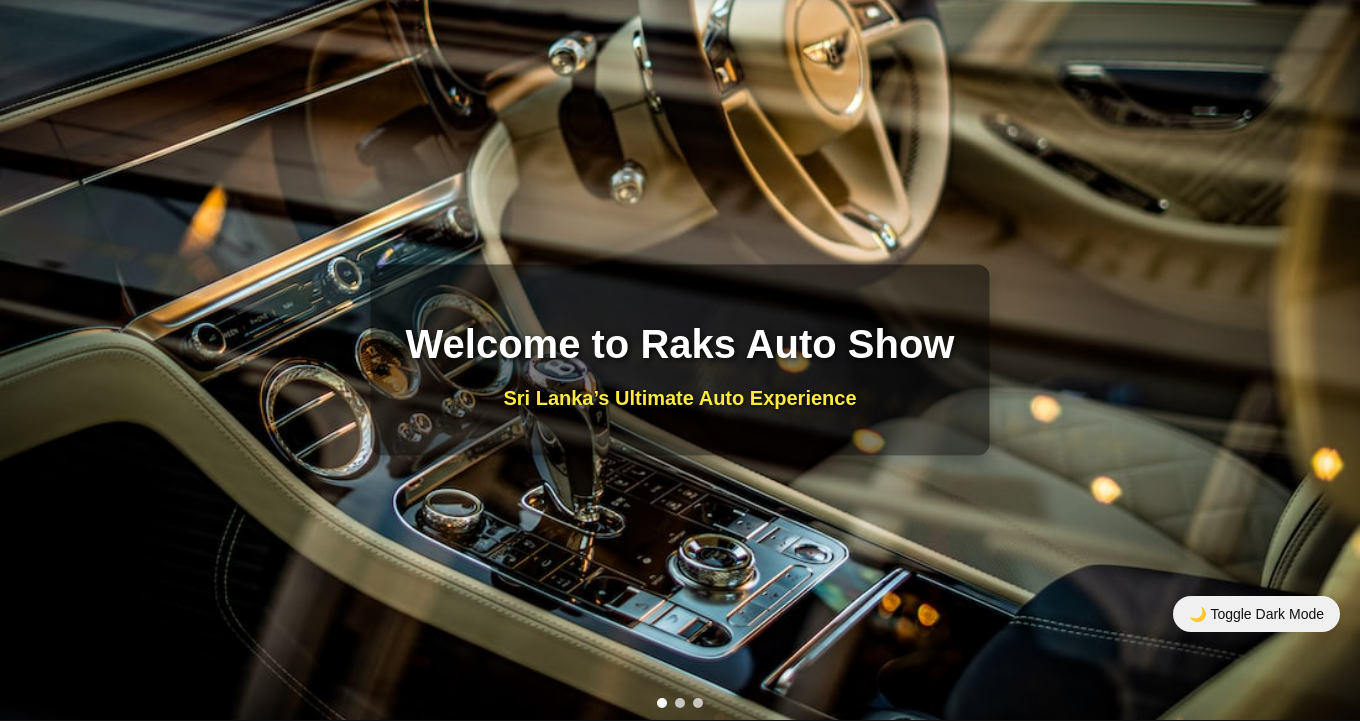
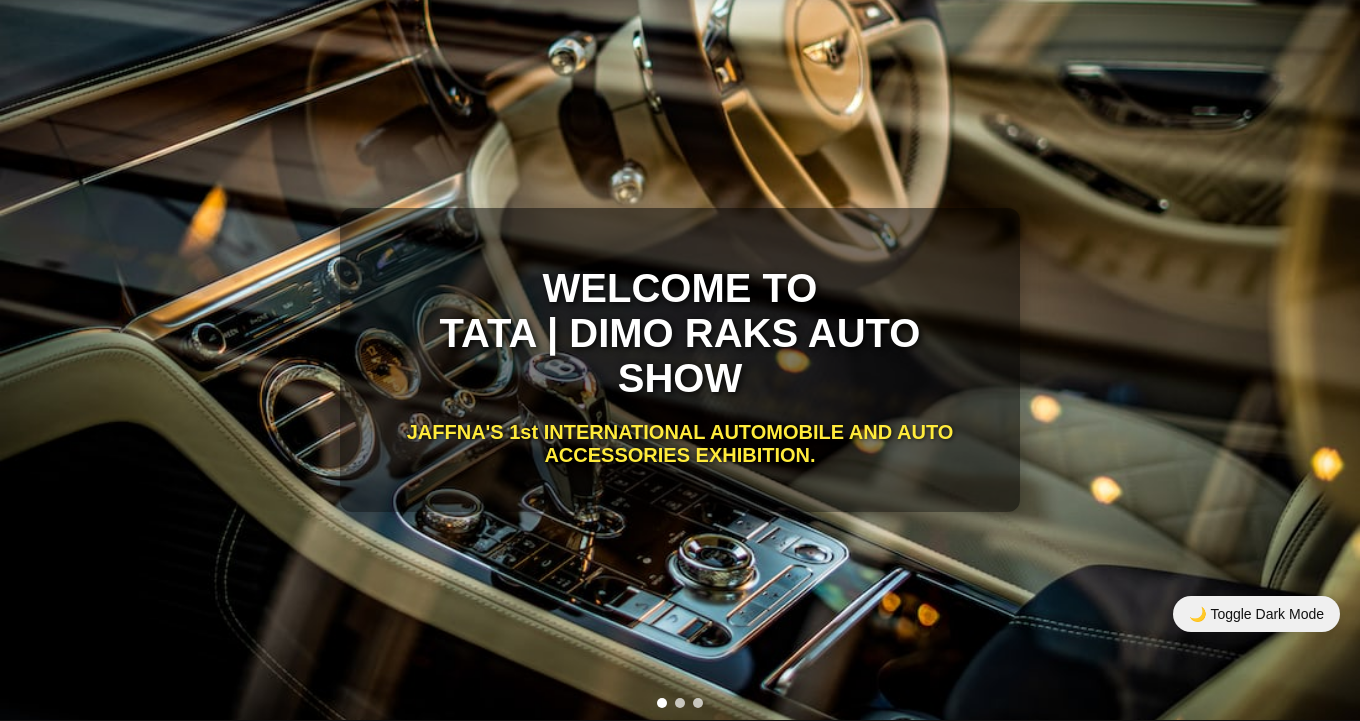
Before and after one commit to DiluShaN0314/raks-auto-show, a PHP site: page /index.php in a window 1360 px wide. Shown: the part 148-869 px from the top of the page. Run offline with PHP 8.4, Linux system fonts and the light colour scheme.

Commit message:
add change

```diff
--- a/index.php
+++ b/index.php
@@ -11,25 +11,25 @@
     <div class="swiper-slide">
       <img src="assets/images/homebg1.jpeg" alt="Slide 1">
       <div class="slide-caption">
-        <h2>Welcome to Raks Auto Show</h2>
-        <p>Sri Lanka’s Ultimate Auto Experience</p>
+        <h2>WELCOME TO <br> TATA | DIMO RAKS AUTO SHOW</h2>
+        <p>JAFFNA'S 1st INTERNATIONAL AUTOMOBILE AND AUTO ACCESSORIES EXHIBITION.</p>
       </div>
     </div>
 
     <div class="swiper-slide">
       <img src="assets/images/homebg2.jpeg" alt="Slide 2">
       <div class="slide-caption">
-        <h2>Exotic Cars. Iconic Brands.</h2>
-        <p>Witness Luxury, Innovation & Speed</p>
+        <h2>RAKS FIRST ANNUAL AUTO SHOW 2025</h2>
+        <p>NORTHERN SRI LANKA'S PREMIER AUTOMOTIVE SHOWCASE</p>
       </div>
     </div>
 
     <div class="swiper-slide">
       <img src="assets/images/homebg3.jpeg" alt="Slide 3">
       <div class="slide-caption">
-        <h2>Join the Movement</h2>
+        <h2>JOIN THE MOVEMENT</h2>
         <p>Book Your Tickets Now</p>
-        <a href="router.php?page=booking" class="btn-slide">Book Now</a>
+        <a href="router.php?page=booking" class="btn-slide">BOOK NOW</a>
       </div>
     </div>
 
```
